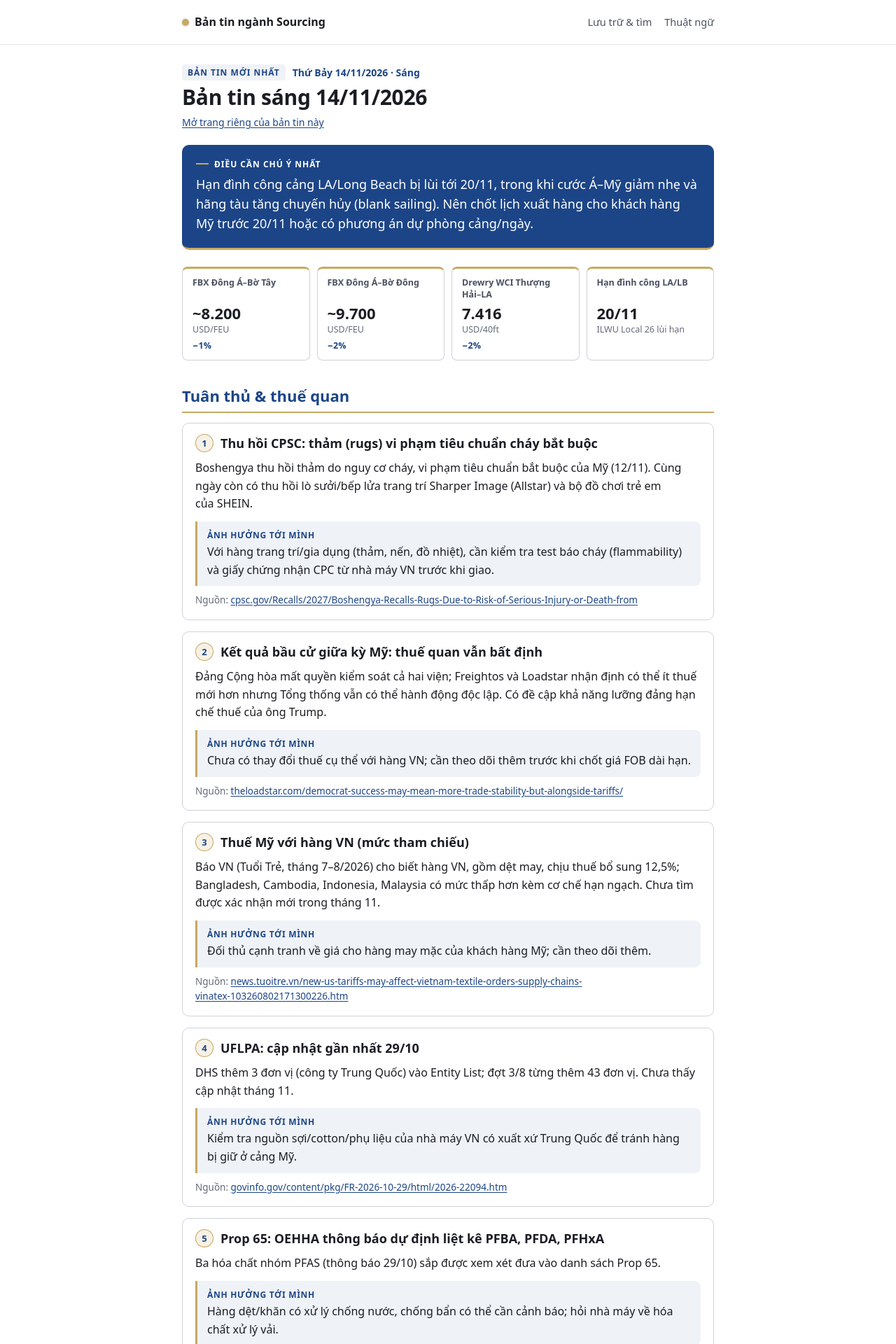
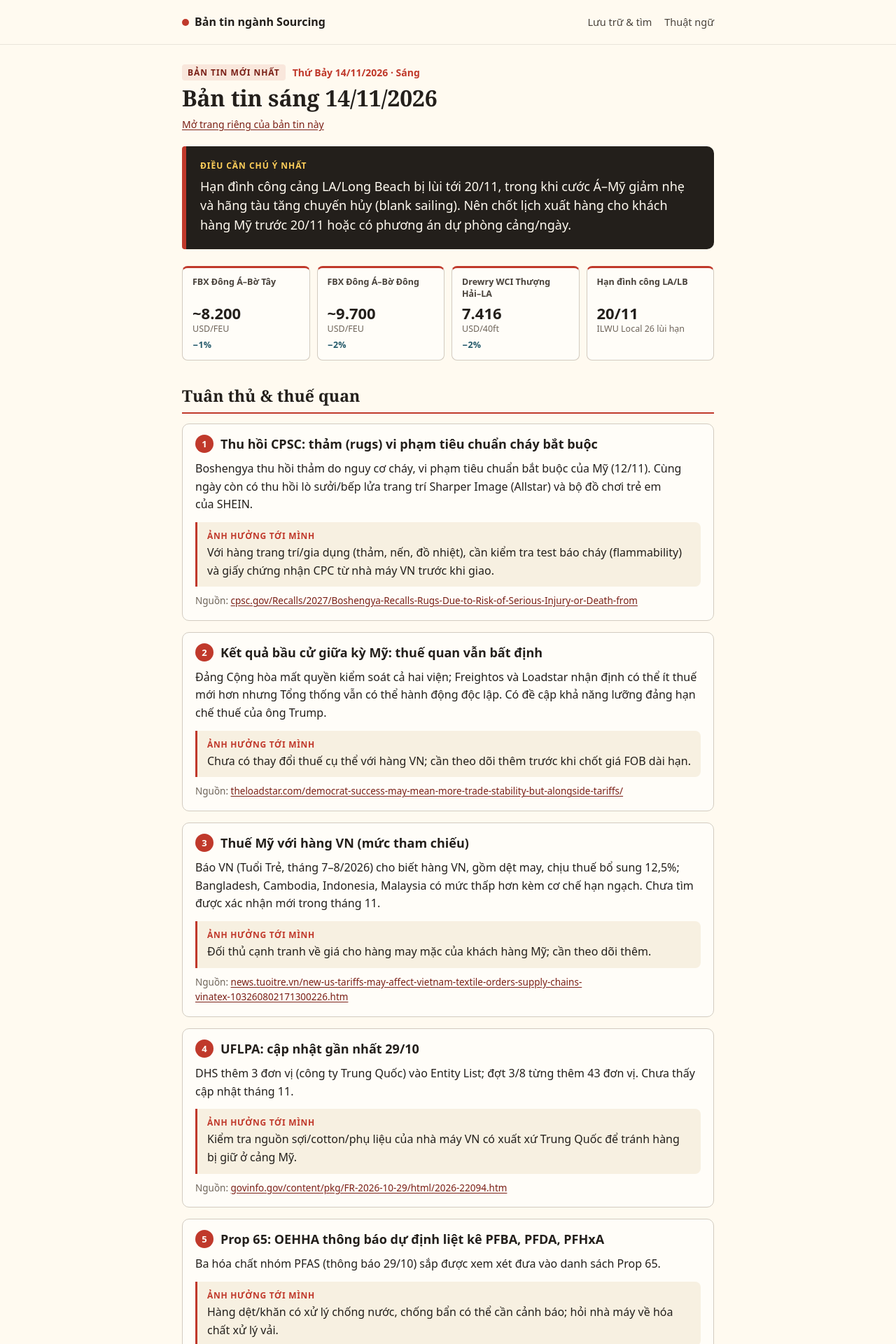
Before and after one commit to hannynguyen2015-sys/ban-tin-sourcing, a Jekyll site: the page built from index.html, in a window 1280 px wide. Shown: the top 1920 px of the page at 70% size. Built offline with Jekyll 4.4.1, drawn with Linux system fonts in a browser that asks for light colours.

Commit message:
Doi tong mau website

```diff
--- a/assets/css/site.css
+++ b/assets/css/site.css
@@ -1,27 +1,48 @@
-/* Bản tin ngành Sourcing. Màu thương hiệu: navy #1C4587 (chính) + vàng #C9A862 (nhấn).
-   Vàng chỉ làm viền, gạch, nền chip; không làm chữ trên nền sáng (vàng/trắng 2.27:1). Tương phản đo 2026-11-14. */
+/* Bản tin ngành Sourcing. Tông ấm như giấy cũ: chữ nâu đen, nhấn đỏ son, phụ xanh mòng két.
+   Mọi cặp chữ/nền đều đạt từ 4.5:1 (đo 2026-11-14; tỉ lệ ghi ở cuối dòng). Đỏ son #c0392b chỉ làm chữ trên
+   nền kem/giấy; trên nền tối nó chỉ làm viền, gạch, nền số thứ tự. Vàng chỉ dùng để tô chữ tìm được và nhãn khung chú ý. */
 :root {
-  --brand-navy: #1C4587;
-  --brand-gold: #C9A862;
+  /* Bảng màu gốc */
+  --c-red: #c0392b;        /* đỏ son */
+  --c-red-deep: #7a1f16;   /* đỏ sẫm */
+  --c-ink: #231f1b;        /* nâu đen ấm */
+  --c-ink-2: #1c1a18;
+  --c-cream: #fffaf0;      /* giấy kem */
+  --c-cream-2: #fffdf8;
+  --c-beige: #f2e7d2;      /* be */
+  --c-teal: #245a6b;       /* mòng két */
+  --c-teal-light: #4f93a8;
+  --c-grey: #6f655a;       /* xám nâu */
+  --c-yellow: #ffcf5a;
+  --c-yellow-pale: #fbe7bd;
 
-  --accent: var(--brand-navy);        /* chữ nhấn, link, tiêu đề nhóm: 9.33:1 trên trắng */
-  --accent-subtle: #eff2f7;           /* navy 7% trên nền trắng: nền khung ảnh hưởng, chip */
-  --gold: var(--brand-gold);          /* viền, gạch chân tiêu đề nhóm, vạch nhãn (đồ hoạ, không phải chữ) */
-  --num-bg: #f6f1e6;                  /* vàng 16% trên trắng: nền số thứ tự */
-  --num-fg: var(--brand-navy);        /* số thứ tự: 8.28:1 trên --num-bg */
-  --key-bg: var(--brand-navy);        /* khung "Điều cần chú ý nhất", cả hai chế độ */
-  --on-key: #fff;                     /* 9.33:1 trên navy */
-
-  --page: #fff;
-  --card: #fff;
-  --sunken: #f4f5f8;
-  --text: #1a1d23;                    /* 16.9:1 */
-  --text-2: #4a5160;                  /* 7.96:1 */
-  --text-3: #646b79;                  /* 5.36:1 trên thẻ, 4.77:1 trên --accent-subtle */
-  --border: #cdd2da;
-  --border-subtle: #e3e6eb;
+  /* Vai trò (chế độ sáng) */
+  --page: var(--c-cream);
+  --card: var(--c-cream-2);
+  --sunken: var(--c-beige);
+  --text: var(--c-ink);              /* 15.73 trang · 16.10 thẻ · 13.35 be */
+  --text-2: #49423b;                 /* nâu đen 50% + xám nâu: 9.50 trang · 9.72 thẻ · 8.06 be */
+  --text-3: var(--c-grey);           /* 5.48 trang · 5.61 thẻ · 4.65 be · 5.02 khung ảnh hưởng */
+  --heading: var(--c-ink);           /* tiêu đề nhóm */
+  --link: var(--c-red-deep);         /* 9.92 trang · 10.15 thẻ */
+  --label: var(--c-red);             /* nhãn chữ hoa, ngày: 5.23 trang · 5.35 thẻ · 4.79 khung ảnh hưởng */
+  --change: var(--c-teal);           /* % thay đổi: 7.51 thẻ (không dùng đỏ để khỏi đọc là "xấu") */
+  --rule: var(--c-red);              /* viền, gạch chân, vạch (đồ hoạ) */
+  --num-bg: var(--c-red);
+  --num-fg: var(--c-cream-2);        /* 5.35 */
+  --impact-bg: #f7f0e1;              /* be 60% trên thẻ */
+  --chip-bg: #f9e7dc;                /* đỏ son 10% trên kem */
+  --chip-fg: var(--c-red-deep);      /* 8.60 */
+  --hover-bg: #f7f0e1;
+  --mark-bg: var(--c-yellow-pale);   /* chữ nâu đen trên đó: 13.46 */
+  --key-bg: var(--c-ink);            /* khung "Điều cần chú ý nhất" */
+  --on-key: var(--c-cream);          /* 15.73 */
+  --key-label: var(--c-yellow);      /* 11.16 trên nâu đen */
+  --border: #d2cbc0;                 /* xám nâu 35% trên kem */
+  --border-subtle: #eae5da;          /* xám nâu 16% trên kem */
 
   --font: system-ui, -apple-system, "Segoe UI", Roboto, "Helvetica Neue", Arial, sans-serif;
+  --font-display: Georgia, ui-serif, "Times New Roman", serif;   /* chỉ tiêu đề lớn; font có sẵn, không tải */
   --measure: 760px;
   --gutter: 24px;
   --radius: 10px;
@@ -29,18 +50,29 @@
 }
 @media (prefers-color-scheme: dark) {
   :root {
-    --accent: #8bade4;                /* navy làm sáng cùng sắc độ (217°): 7.32:1 trên thẻ */
-    --accent-subtle: #1a2e4f;         /* navy 40% trên thẻ tối */
-    --num-bg: #1a2e4f;
-    --num-fg: var(--brand-gold);      /* vàng trên navy tối: 6:1 */
-    --page: #11151c;
-    --card: #181e29;
-    --sunken: #0c1016;
-    --text: #eceef2;                  /* 15.75:1 */
-    --text-2: #b4bac6;                /* 8.58:1 */
-    --text-3: #8f97a6;                /* 5.69:1 trên thẻ, 4.62:1 trên --accent-subtle */
-    --border: #313b4d;
-    --border-subtle: #232b38;
+    --page: var(--c-ink-2);
+    --card: var(--c-ink);
+    --sunken: #151412;                 /* nâu đen tối thêm 25% */
+    --text: var(--c-cream);            /* 16.68 trang · 15.73 thẻ */
+    --text-2: var(--c-beige);          /* 13.35 thẻ */
+    --text-3: #c4beb3;                 /* xám nâu 45% trên kem: 8.85 thẻ · 7.40 khung ảnh hưởng */
+    --heading: var(--c-cream);
+    --link: var(--c-teal-light);       /* 4.73 thẻ · 5.02 trang */
+    --label: #d88276;                  /* đỏ son 62% trên kem: 5.75 thẻ · 6.09 trang · 4.80 khung ảnh hưởng */
+    --change: var(--c-teal-light);     /* 4.73 thẻ */
+    --rule: var(--c-red);              /* đồ hoạ: 3.01 trên thẻ */
+    --num-bg: var(--c-red);
+    --num-fg: var(--c-cream-2);        /* 5.35 */
+    --impact-bg: #312d28;              /* be 7% trên nâu đen */
+    --chip-bg: #3f241e;                /* đỏ son 18% trên nâu đen */
+    --chip-fg: #d88276;                /* 4.97 */
+    --hover-bg: #312d28;
+    --mark-bg: #571f18;                /* chữ kem trên đó: 12.5 */
+    --key-bg: var(--c-red-deep);
+    --on-key: var(--c-cream);          /* 9.92 */
+    --key-label: var(--c-yellow);      /* 7.04 trên đỏ sẫm */
+    --border: #4c453e;
+    --border-subtle: #37322c;
   }
 }
 
@@ -50,9 +82,9 @@ body {
   margin: 0; background: var(--page); color: var(--text);
   font: 16px/1.6 var(--font);
 }
-a { color: var(--accent); text-underline-offset: 2px; }
+a { color: var(--link); text-underline-offset: 2px; }
 a:hover { text-decoration-thickness: 2px; }
-:focus-visible { outline: 2px solid var(--accent); outline-offset: 2px; border-radius: 3px; }
+:focus-visible { outline: 2px solid var(--link); outline-offset: 2px; border-radius: 3px; }
 h1, h2, h3 { line-height: 1.3; text-wrap: balance; }
 p { text-wrap: pretty; }
 
@@ -66,28 +98,27 @@ p { text-wrap: pretty; }
 .site-head { border-bottom: 1px solid var(--border-subtle); background: var(--page); }
 .site-head__in { display: flex; flex-wrap: wrap; align-items: center; justify-content: space-between; gap: 6px 20px; padding-top: 14px; padding-bottom: 14px; }
 .site-name { font-weight: 700; font-size: 16px; color: var(--text); text-decoration: none; }
-.site-name::before { content: ""; display: inline-block; width: 10px; height: 10px; margin-right: 8px; border-radius: 50%; background: var(--gold); box-shadow: 0 0 0 2px var(--accent-subtle); }
+.site-name::before { content: ""; display: inline-block; width: 10px; height: 10px; margin-right: 8px; border-radius: 50%; background: var(--rule); }
 .site-nav { display: flex; gap: 18px; font-size: 14.5px; }
 .site-nav a { color: var(--text-2); text-decoration: none; padding: 6px 0; }
-.site-nav a:hover, .site-nav a[aria-current] { color: var(--accent); text-decoration: underline; }
+.site-nav a:hover, .site-nav a[aria-current] { color: var(--link); text-decoration: underline; }
 main.wrap { padding-top: 28px; padding-bottom: 40px; }
 .site-foot { border-top: 1px solid var(--border-subtle); background: var(--sunken); color: var(--text-3); font-size: 13px; }
 .site-foot p { margin: 0; padding: 18px 0 22px; }
 
 /* Bulletin head */
 .bt-head { margin: 0 0 20px; }
-.bt-eyebrow { margin: 0 0 4px; display: flex; flex-wrap: wrap; align-items: center; gap: 6px 10px; font-size: 14px; font-weight: 600; color: var(--accent); }
+.bt-eyebrow { margin: 0 0 4px; display: flex; flex-wrap: wrap; align-items: center; gap: 6px 10px; font-size: 14px; font-weight: 600; color: var(--label); }
 .bt-new {
   font-size: 12px; font-weight: 700; letter-spacing: .08em; text-transform: uppercase;
-  padding: 2px 8px; border-radius: 4px; background: var(--accent-subtle); color: var(--accent);
+  padding: 2px 8px; border-radius: 4px; background: var(--chip-bg); color: var(--chip-fg);
 }
-.bt-title { margin: 0; font-size: 30px; font-weight: 750; letter-spacing: -.01em; }
+.bt-title { margin: 0; font-family: var(--font-display); font-size: 32px; font-weight: 700; letter-spacing: -.005em; color: var(--heading); }
 .bt-perma { margin: 6px 0 0; font-size: 14px; }
 
 /* Điều cần chú ý nhất */
-.key { margin: 0 0 24px; padding: 18px 20px 20px; border-radius: var(--radius); background: var(--key-bg); color: var(--on-key); border-bottom: 3px solid var(--gold); }
-.key__lab { margin: 0 0 6px; display: flex; align-items: center; gap: 8px; font-size: 12px; font-weight: 700; letter-spacing: .08em; text-transform: uppercase; }
-.key__lab::before { content: ""; width: 18px; height: 2px; background: var(--gold); }
+.key { margin: 0 0 24px; padding: 18px 20px 20px; border-radius: var(--radius); background: var(--key-bg); color: var(--on-key); border-left: 6px solid var(--rule); border-radius: 4px var(--radius) var(--radius) 4px; }
+.key__lab { margin: 0 0 6px; display: flex; align-items: center; gap: 8px; font-size: 12px; font-weight: 700; letter-spacing: .08em; text-transform: uppercase; color: var(--key-label); }
 .key__txt { margin: 0; font-size: 18px; line-height: 1.55; font-weight: 500; }
 .key a { color: inherit; }
 
@@ -98,19 +129,19 @@ main.wrap { padding-top: 28px; padding-bottom: 40px; }
 @media (max-width: 720px) { .kpis { grid-template-columns: repeat(2, minmax(0, 1fr)); } }
 .kpi {
   padding: 12px 14px; background: var(--card); border: 1px solid var(--border);
-  border-top: 3px solid var(--gold); border-radius: var(--radius-sm); line-height: 1.35;
+  border-top: 3px solid var(--rule); border-radius: var(--radius-sm); line-height: 1.35;
 }
 .kpi p { margin: 0; }
 .kpi__k { font-size: 12.5px; font-weight: 600; color: var(--text-2); min-height: 2.7em; }
 .kpi__v { margin-top: 6px !important; font-size: 22px; font-weight: 700; line-height: 1.15; color: var(--text); white-space: nowrap; font-variant-numeric: tabular-nums; }
 .kpi__u { margin-top: 2px !important; font-size: 12.5px; color: var(--text-3); }
-.kpi__d { margin-top: 6px !important; font-size: 12.5px; font-weight: 700; color: var(--accent); }
+.kpi__d { margin-top: 6px !important; font-size: 12.5px; font-weight: 700; color: var(--change); }
 
 /* Nhóm tin */
 .sec { margin: 0 0 36px; }
 .sec > h2 {
-  margin: 0 0 14px; padding-bottom: 8px; border-bottom: 2px solid var(--gold);
-  font-size: 22px; font-weight: 700; color: var(--accent);
+  margin: 0 0 14px; padding-bottom: 8px; border-bottom: 2px solid var(--rule);
+  font-family: var(--font-display); font-size: 23px; font-weight: 700; color: var(--heading);
 }
 .intro { margin-bottom: 24px; }
 .empty { margin: 0; padding: 14px 18px; border: 1px dashed var(--border); border-radius: var(--radius); color: var(--text-2); }
@@ -123,20 +154,19 @@ main.wrap { padding-top: 28px; padding-bottom: 40px; }
   flex: none; min-width: 26px; height: 26px; padding: 0 6px; border-radius: 13px;
   display: inline-flex; align-items: center; justify-content: center;
   font-size: 13px; font-weight: 700; background: var(--num-bg); color: var(--num-fg);
-  box-shadow: inset 0 0 0 1px var(--gold);
   transform: translateY(-2px);
 }
 .card > p { margin: 0 0 12px; }
 .card ul, .card ol { margin: 0 0 12px; padding-left: 22px; }
 .impact {
-  margin: 0 0 10px; padding: 10px 14px; background: var(--accent-subtle);
-  border-left: 3px solid var(--gold); border-radius: 0 var(--radius-sm) var(--radius-sm) 0;
+  margin: 0 0 10px; padding: 10px 14px; background: var(--impact-bg);
+  border-left: 3px solid var(--rule); border-radius: 0 var(--radius-sm) var(--radius-sm) 0;
 }
 .impact p { margin: 0; font-weight: 500; }
 .impact p + p { margin-top: 6px; }
 .impact__lab, .impact p:first-child > strong:first-child {
   display: block; margin-bottom: 2px;
-  font-size: 12px; font-weight: 700; letter-spacing: .06em; text-transform: uppercase; color: var(--accent);
+  font-size: 12px; font-weight: 700; letter-spacing: .06em; text-transform: uppercase; color: var(--label);
 }
 .card > p.src, .src { margin: 0; font-size: 13.5px; color: var(--text-3); overflow-wrap: anywhere; }
 .src a { overflow-wrap: anywhere; }
@@ -162,15 +192,15 @@ main.wrap { padding-top: 28px; padding-bottom: 40px; }
 /* Trang bài: trước / sau */
 .pager { display: grid; grid-template-columns: 1fr 1fr; gap: 10px; margin: 32px 0 8px; padding-top: 20px; border-top: 1px solid var(--border-subtle); }
 .pager__a { display: flex; flex-direction: column; gap: 2px; padding: 10px 14px; border: 1px solid var(--border); border-radius: var(--radius-sm); text-decoration: none; background: var(--card); }
-.pager__a > span:first-child { font-size: 13px; font-weight: 700; color: var(--accent); }
+.pager__a > span:first-child { font-size: 13px; font-weight: 700; color: var(--label); }
 .pager__a .ngay { font-size: 14px; color: var(--text-2); }
 .pager__a--next { grid-column: 2; text-align: right; }
-.pager__a:hover { border-color: var(--gold); }
+.pager__a:hover { border-color: var(--rule); }
 .back { font-size: 14px; }
 
 /* Lưu trữ */
-.archive { margin-top: 48px; padding-top: 28px; border-top: 2px solid var(--gold); }
-.archive__h { margin: 0 0 14px; font-size: 24px; font-weight: 750; }
+.archive { margin-top: 48px; padding-top: 28px; border-top: 2px solid var(--rule); }
+.archive__h { margin: 0 0 14px; font-family: var(--font-display); font-size: 25px; font-weight: 700; color: var(--heading); }
 .search { margin: 0 0 20px; }
 .search__lab { display: block; margin-bottom: 6px; font-size: 13px; font-weight: 700; color: var(--text-2); }
 .search__in {
@@ -178,24 +208,24 @@ main.wrap { padding-top: 28px; padding-bottom: 40px; }
   background: var(--card); border: 1px solid var(--border); border-radius: var(--radius-sm);
 }
 .search__in::placeholder { color: var(--text-3); }
-.search__in:focus { outline: 2px solid var(--accent); outline-offset: 1px; border-color: var(--accent); }
+.search__in:focus { outline: 2px solid var(--link); outline-offset: 1px; border-color: var(--link); }
 .results { margin: 0 0 28px; }
 .results__n { margin: 0 0 8px; font-size: 13px; color: var(--text-3); }
 .months { display: grid; gap: 22px; }
-.month__h { margin: 0 0 8px; font-size: 15px; font-weight: 700; color: var(--accent); text-transform: uppercase; letter-spacing: .05em; }
+.month__h { margin: 0 0 8px; font-size: 15px; font-weight: 700; color: var(--label); text-transform: uppercase; letter-spacing: .05em; }
 .month__h span { margin-left: 6px; font-size: 13px; font-weight: 500; color: var(--text-3); text-transform: none; letter-spacing: 0; }
 .days { list-style: none; margin: 0; padding: 0; border: 1px solid var(--border); border-radius: var(--radius); background: var(--card); overflow: hidden; }
 .days li + li { border-top: 1px solid var(--border-subtle); }
 .day { display: grid; grid-template-columns: 13.5em minmax(0, 1fr); gap: 4px 14px; padding: 11px 16px; text-decoration: none; color: var(--text); }
-.day:hover { background: var(--accent-subtle); }
-.day .ngay { font-size: 14px; font-weight: 700; color: var(--accent); white-space: nowrap; }
+.day:hover { background: var(--hover-bg); }
+.day .ngay { font-size: 14px; font-weight: 700; color: var(--label); white-space: nowrap; }
 .day__t { font-size: 14.5px; color: var(--text-2); }
-.day__t mark { background: var(--accent-subtle); color: var(--text); font-weight: 600; padding: 0 1px; }
+.day__t mark { background: var(--mark-bg); color: var(--text); font-weight: 600; padding: 0 1px; }
 @media (max-width: 600px) { .day { grid-template-columns: minmax(0, 1fr); } }
 
 @media (max-width: 600px) {
   main.wrap { padding-top: 22px; }
-  .bt-title { font-size: 25px; }
+  .bt-title { font-size: 27px; }
   .key__txt { font-size: 17px; }
   .card { padding: 14px; }
   .card h3 { font-size: 17px; }
```
